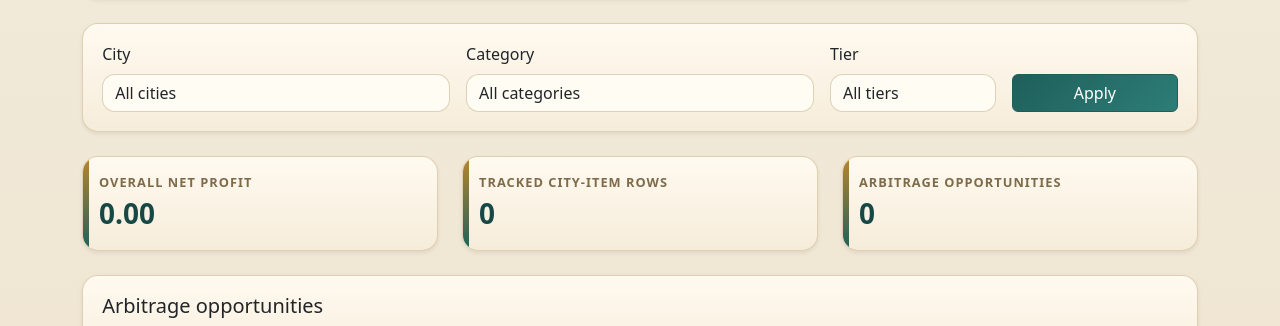
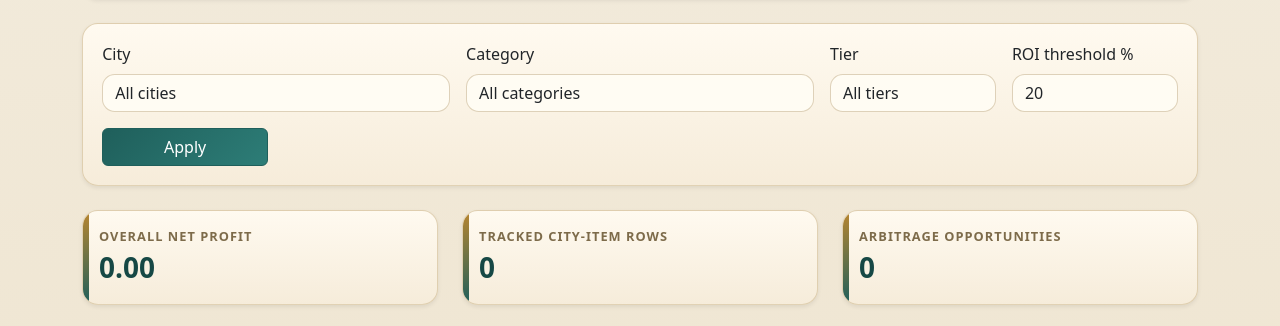
Before and after one commit to ghostdragozn/AlbionMarket, a FastAPI app: page /reports in a window 1280 px wide. Shown: the part 537-863 px from the top of the page. Run offline with FastAPI, Linux system fonts and the light colour scheme.

Commit message:
update roi display

```diff
--- a/app/modules/market/service.py
+++ b/app/modules/market/service.py
@@ -120,6 +120,7 @@ def calculate_arbitrage_opportunities(
     tier: int | None = None,
     sort_by: str = "total_profit",
     sort_order: str = "desc",
+    roi_threshold: Decimal = Decimal("20"),
 ) -> list[dict[str, object]]:
     item_query = select(Item).order_by(Item.code)
     if category:
@@ -158,6 +159,8 @@ def calculate_arbitrage_opportunities(
                 tradable_quantity = min(source.quantity, destination.quantity)
                 total_profit = normalize_money(per_unit_profit * tradable_quantity)
                 roi_percent = normalize_money((per_unit_profit / source.unit_price) * Decimal("100"))
+                if roi_percent <= roi_threshold:
+                    continue
                 opportunities.append(
                     {
                         "item_code": item.code,
--- a/app/modules/reporting/routes.py
+++ b/app/modules/reporting/routes.py
@@ -1,3 +1,4 @@
+from decimal import Decimal
 from pathlib import Path
 from urllib.parse import urlencode
 
@@ -28,12 +29,14 @@ def reports_page(
     city_id: str | None = Query(default=None),
     category: str | None = Query(default=None),
     tier: str | None = Query(default=None),
+    roi_threshold: str | None = Query(default="20"),
     sort_by: str = Query(default="total_profit"),
     sort_order: str = Query(default="desc"),
     db: Session = Depends(get_db),
 ) -> HTMLResponse:
     selected_city_id = parse_optional_int(city_id)
     selected_tier = parse_optional_int(tier)
+    selected_roi_threshold = Decimal(roi_threshold) if roi_threshold not in (None, "") else Decimal("20")
     cities = db.scalars(select(City).order_by(City.name)).all()
     categories, tiers = get_item_filter_options(db)
     context = build_reports_context(
@@ -43,6 +46,7 @@ def reports_page(
         tier=selected_tier,
         arbitrage_sort_by=sort_by,
         arbitrage_sort_order=sort_order,
+        roi_threshold=selected_roi_threshold,
     )
 
     def build_sort_url(column: str) -> str:
@@ -54,6 +58,7 @@ def reports_page(
             params["category"] = category
         if selected_tier is not None:
             params["tier"] = selected_tier
+        params["roi_threshold"] = selected_roi_threshold
         return f"/reports?{urlencode(params)}"
     context.update(
         {
@@ -64,6 +69,7 @@ def reports_page(
             "selected_city_id": selected_city_id,
             "selected_category": category,
             "selected_tier": selected_tier,
+            "roi_threshold": selected_roi_threshold,
             "arbitrage_sort_by": sort_by,
             "arbitrage_sort_order": sort_order,
             "build_sort_url": build_sort_url,
--- a/app/modules/reporting/service.py
+++ b/app/modules/reporting/service.py
@@ -124,6 +124,7 @@ def build_reports_context(
     tier: int | None = None,
     arbitrage_sort_by: str = "total_profit",
     arbitrage_sort_order: str = "desc",
+    roi_threshold: Decimal = Decimal("20"),
 ) -> dict[str, object]:
     trade_rows = build_trade_rows(db, city_id=city_id, category=category, tier=tier)
     return {
@@ -137,5 +138,6 @@ def build_reports_context(
             tier=tier,
             sort_by=arbitrage_sort_by,
             sort_order=arbitrage_sort_order,
+            roi_threshold=roi_threshold,
         ),
     }
--- a/app/templates/reports/index.html
+++ b/app/templates/reports/index.html
@@ -47,6 +47,10 @@
                 <option value="{{ tier }}" {% if selected_tier == tier %}selected{% endif %}>{{ tier }}</option>
                 {% endfor %}
             </select>
+        </div>
+        <div class="col-md-2">
+            <label class="form-label">ROI threshold %</label>
+            <input type="number" name="roi_threshold" min="0" step="0.01" value="{{ roi_threshold }}" class="form-control">
         </div>
         <div class="col-md-2 d-grid">
             <button type="submit" class="btn btn-primary">Apply</button>
```
